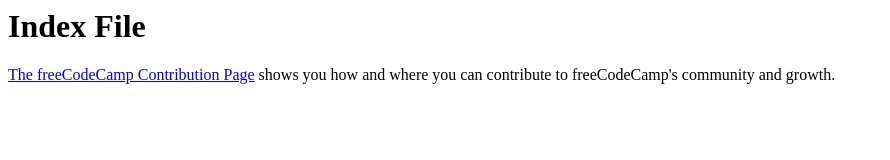
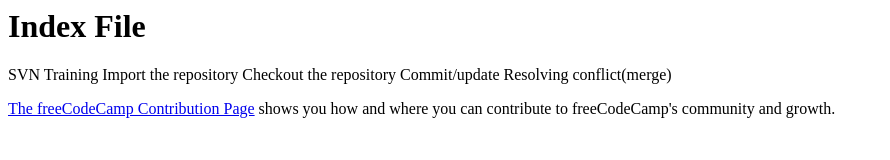
Before and after one commit to rutvikkalasha/gitignore, a plain HTML site: page index.html in a window 1280 px wide. Shown: the whole page, without its empty margins (0-890 px from the left). Drawn offline with Linux system fonts and the light colour scheme.

Commit message:
staged index.htnl file

```diff
--- a/index.html
+++ b/index.html
@@ -4,6 +4,16 @@
   </head>
   <body>
     <h1>Index File </h1>
+    <p>SVN Training
+
+        Import the repository
+
+        Checkout the repository
+
+        Commit/update
+
+        Resolving conflict(merge)
+    </p>
     <p>
       <a href="https://www.freecodecamp.org/contribute/">The freeCodeCamp Contribution Page</a> shows you how and where you can contribute to freeCodeCamp's community and growth.
     </p>
```
